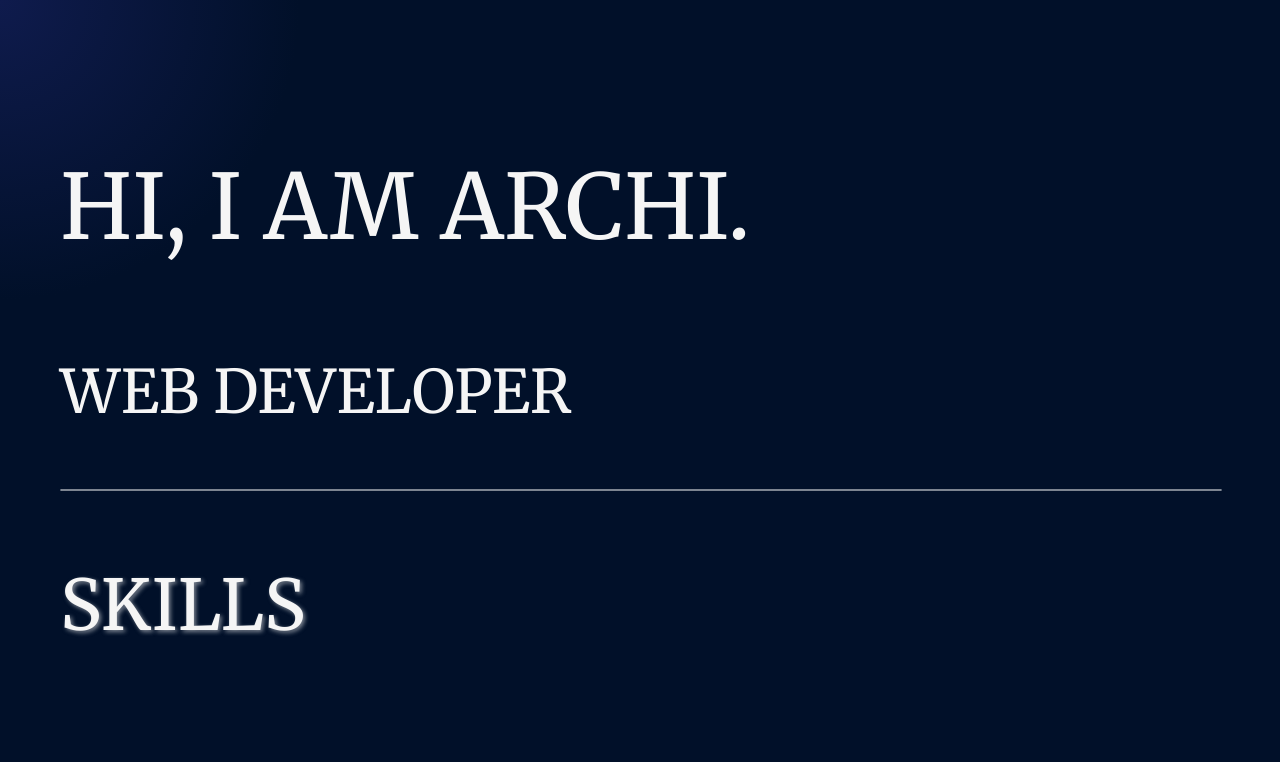
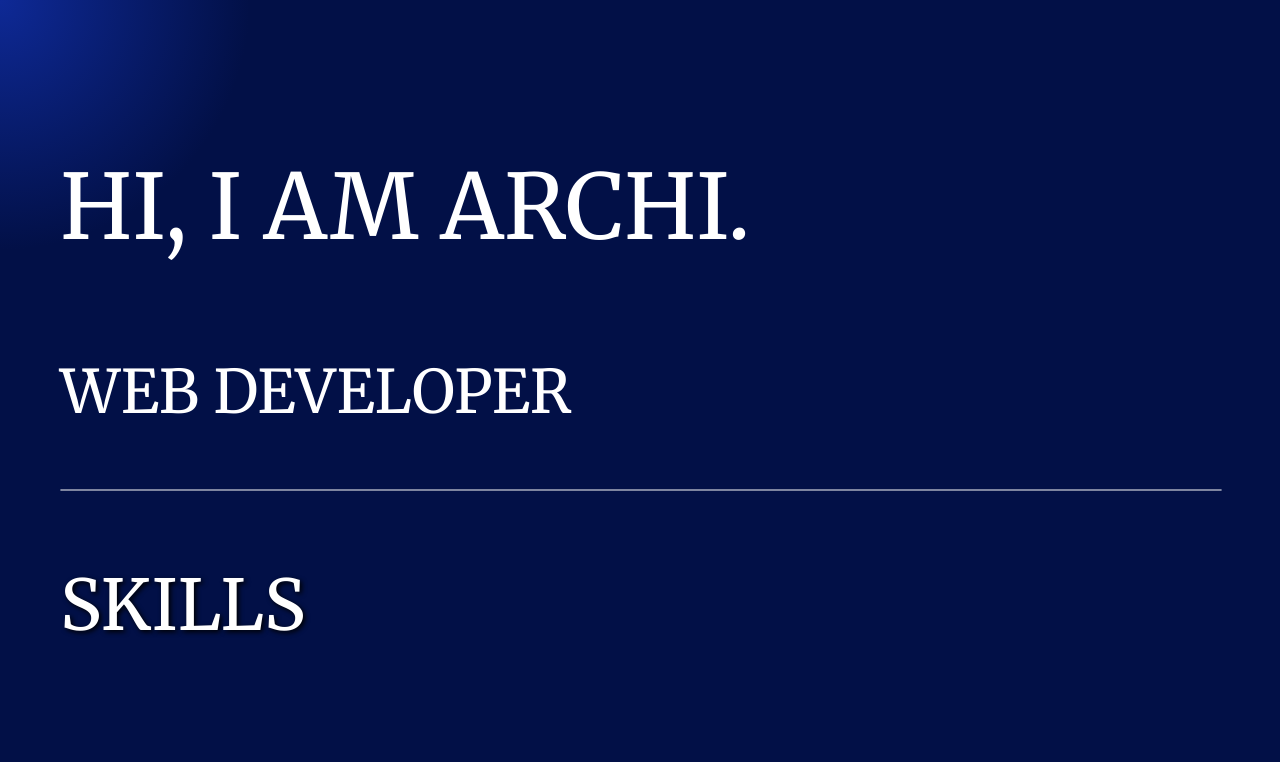
Before and after one commit to archiKumari/my_portfolio, a React (Create React App) app: page / in a window 1280 px wide. Shown: the top 762 px of the page. Built offline with nearby package versions, Linux system fonts and the light colour scheme.

Commit message:
Improved the hover animation

```diff
--- a/src/App.css
+++ b/src/App.css
@@ -2,7 +2,7 @@
 
 body, #root {
   font-family: 'Merriweather', serif;
-  color: whitesmoke;
+  color: rgb(255, 255, 255);
 }
 
 .main-container {
@@ -27,7 +27,7 @@ html {
   font-size: 70px;
   margin-right: 30px;
   margin-bottom: 100px;
-  text-shadow: 2px 2px 4px rgba(250, 250, 250, 0.5);
+  text-shadow: 2px 2px 5px rgba(0, 0, 0, 1);
 }
 
 .heading4 {
--- a/src/App.js
+++ b/src/App.js
@@ -1,5 +1,4 @@
 import { motion, useMotionTemplate, useMotionValue } from "framer-motion";
-import { MouseEvent } from "react";
 
 import "./App.css";
 import HeroSection from "./Components/HeroSection/HeroSection";
@@ -10,26 +9,24 @@ import Contact from "./Components/ContactSection/Contact";
 import HorizontalDivider from "./Components/Dividers/HorizontalDivider";
 
 function App() {
-  let mouseX = useMotionValue(0);
-  let mouseY = useMotionValue(0);
+  const mouseX = useMotionValue(0);
+  const mouseY = useMotionValue(0);
 
   function handleMouseMove({clientX,clientY,currentTarget}) {
-    console.log("render");
     const {left,top} = currentTarget.getBoundingClientRect();
     let xPosition = clientX - left;
     let yPosition = clientY - top;
 
     mouseX.set(xPosition);
     mouseY.set(yPosition);
+  }
 
-  }
-  // rgba(3,12,26,1)
   return (
     <motion.div
       className="main-container"
       onMouseMove={handleMouseMove}
       style={{
-        background: useMotionTemplate`radial-gradient(300px circle at ${mouseX}px ${mouseY}px ,rgba(15,27,77,1),rgba(1,16,41,1))`,
+        background: useMotionTemplate`radial-gradient(250px circle at ${mouseX}px ${mouseY}px ,rgba(14,41,150,2),rgba(2,16,71,1))`,
       }}
     >
       <section id="ABOUT">
```
